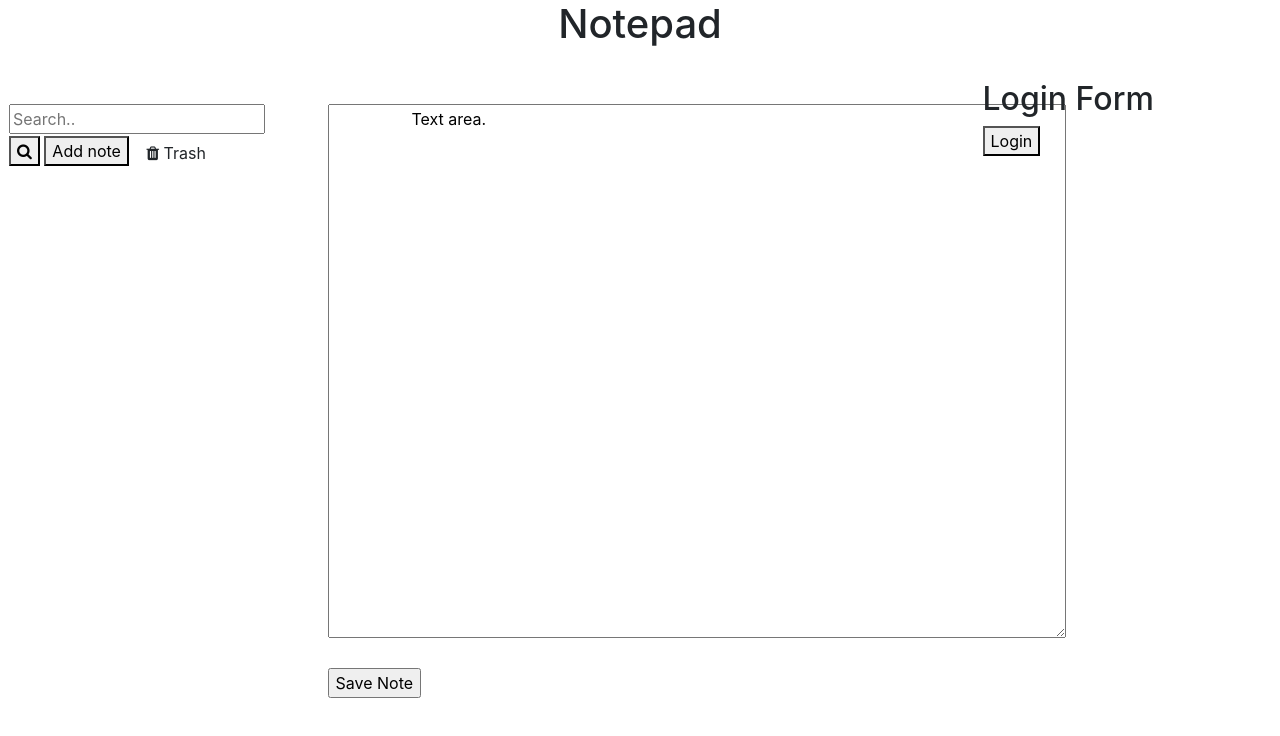
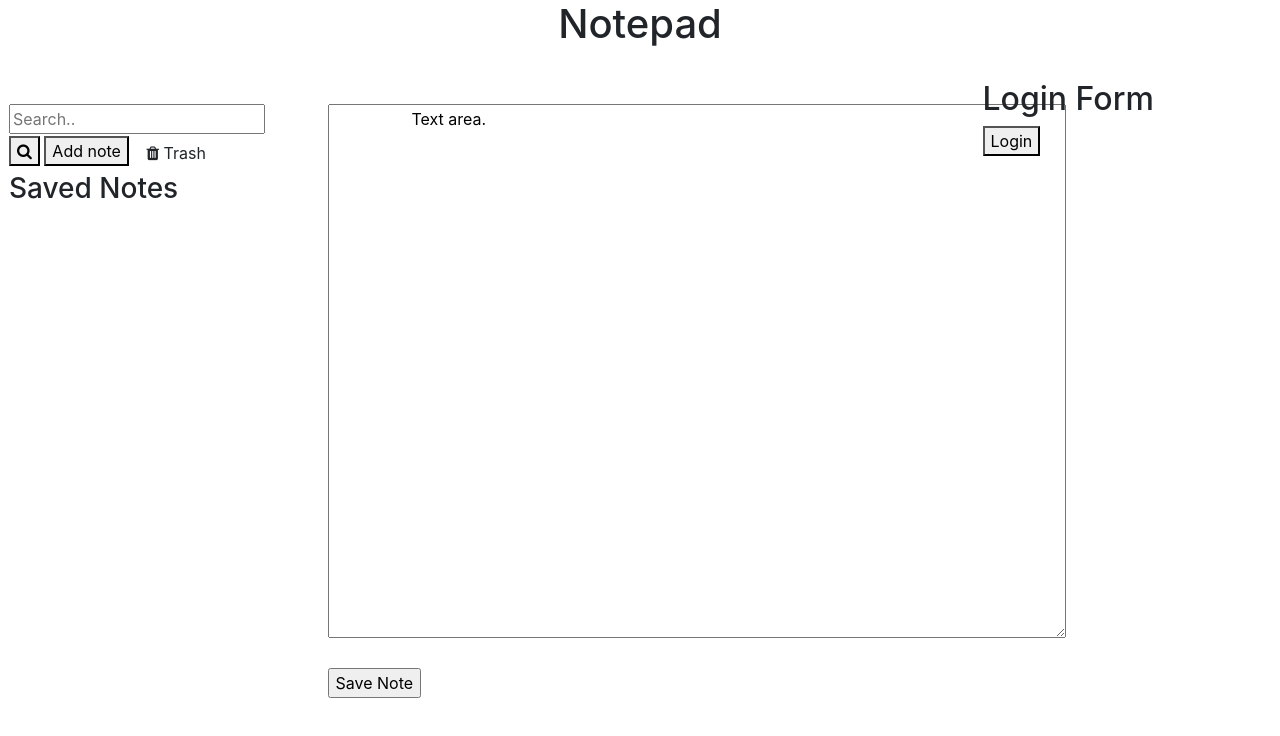
Before and after one commit to geeker254/Notepad, a plain HTML site: page index.html in a window 1280 px wide. Drawn offline with nearby package versions, Linux system fonts and the light colour scheme.

Commit message:
web template design

```diff
--- a/index.html
+++ b/index.html
@@ -19,6 +19,9 @@
                 <button onclick="myFunction()">Add note</button>
                 <button class="btn"><i class="fa fa-trash" onclick="Delete()"></i> Trash</button>
             </form>
+            <div class="notes">
+                <h3>Saved Notes</h3>
+            </div>
         </div>
         <div class="col-md-6">
             <form action="/action_page.php">
```
